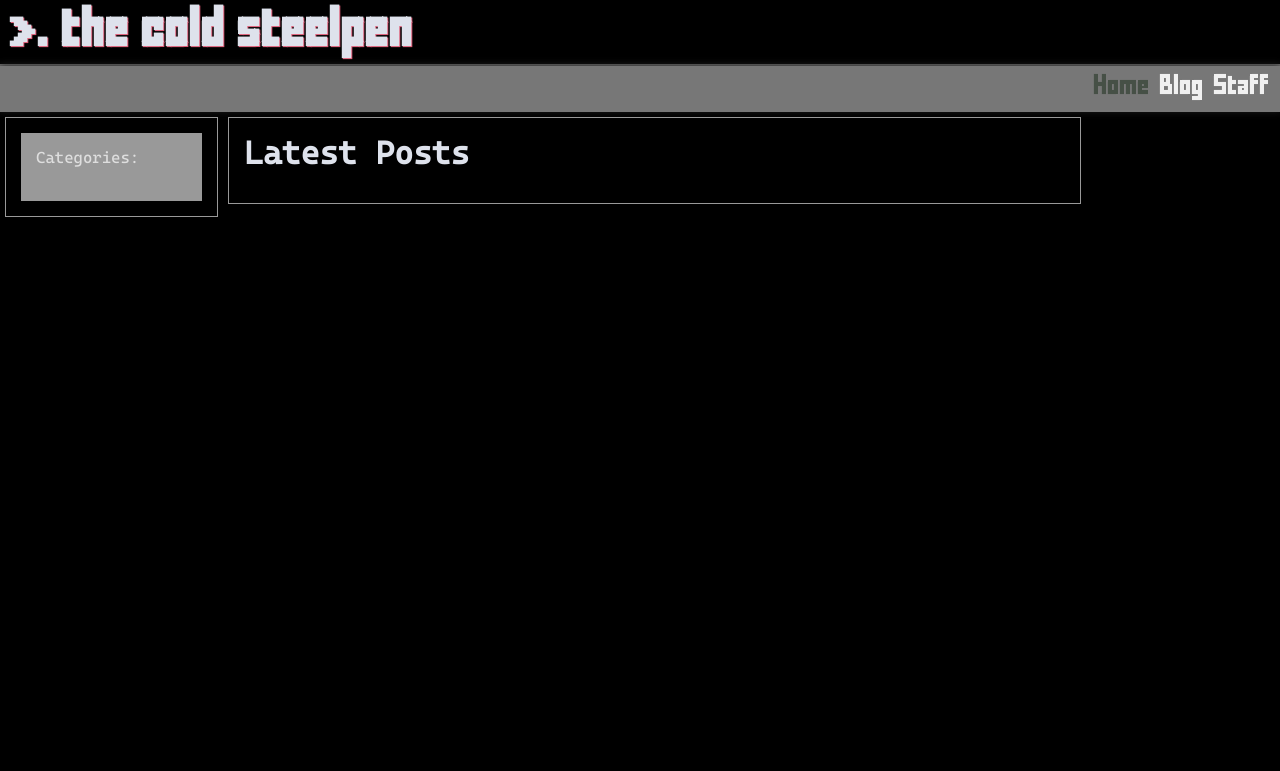
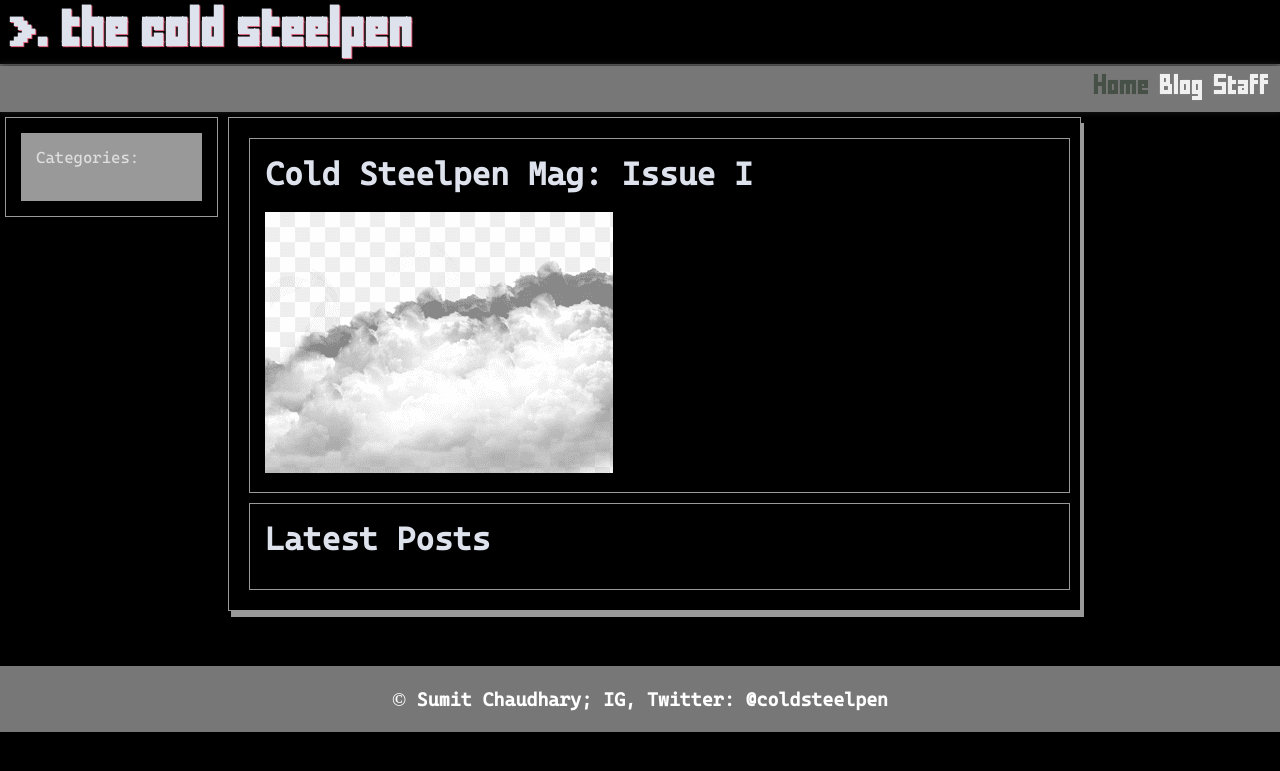
Before and after one commit to sumitee2/Karadaka-code-repo, a Jekyll site: the page built from index.html, in a window 1280 px wide. Shown: the top 771 px of the page. Built offline with Jekyll 4.4.1, drawn with Linux system fonts in a browser that asks for light colours.

Commit message:
all set to post v1

```diff
--- a/_authors/coldsteelpen.markdown
+++ b/_authors/coldsteelpen.markdown
@@ -1,6 +1,6 @@
 ---
 short_name: coldsteelpen
-name: Sumit Chaudhary
+name: coldsteelpen
 position: Chief Editor
 ---
 
--- a/_layouts/default.html
+++ b/_layouts/default.html
@@ -14,9 +14,12 @@
 	<div class = "col-2">
 	{% include categorysidelist.html %}
 	</div>
-	<div class = "col-8">
+	<div class = "col-8 maincontent">
 		 {{ content }}
 	</div>
 </div>
+<footer>
+<h3>&#169 Sumit Chaudhary; IG, Twitter: @coldsteelpen </h3>
+</footer>
 </body>
 </html>
--- a/_sass/main.scss
+++ b/_sass/main.scss
@@ -142,3 +142,15 @@ a {
 	background-color: #999999;
 	padding: 15px;
 }
+
+.maincontent {
+	box-shadow: 3px 6px #999999;
+}
+
+footer {
+  text-align: center;
+  margin-top: 50px;
+  padding: 3px;
+  background-color: #777777;
+  color: white;
+}
--- a/index.html
+++ b/index.html
@@ -10,7 +10,15 @@ layout: default
     <title>{{page.title}}</title>
   </head>
   <body>
-    <h1>Latest Posts</h1>
+  <div class = "row">
+
+	<div class = "col-12">
+		<h1>Cold Steelpen Mag: Issue I</h1> </br>
+		<img src= "/assets/images/clouds.png"></img>
+	</div>
+
+	<div class = "col-12">
+		<h1>Latest Posts</h1>
 		<ul>
 		  {% for post in site.posts %}
 		    <li>
@@ -19,5 +27,8 @@ layout: default
 		    </li>
 		  {% endfor %}
 		</ul>
+	</div>
+</div>
+
   </body>
 </html>
--- a/staff.html
+++ b/staff.html
@@ -3,7 +3,10 @@ layout: default
 title: Staff
 ---
 <h1>Staff</h1>
-<h2>Just me for now</h2>>
+<h2>Just me for now</h2>
+<h2>Follow me on Instagram: <a href = "https://www.instagram.com/coldsteelpen">@coldsteelpen</a></h2>
+<h2>Follow me on Twitter: <a href = "https://www.twitter.com/coldsteelpen">@coldsteelpen</a></h2>
+
 <ul>
   {% for author in site.authors %}
     <li>
```
